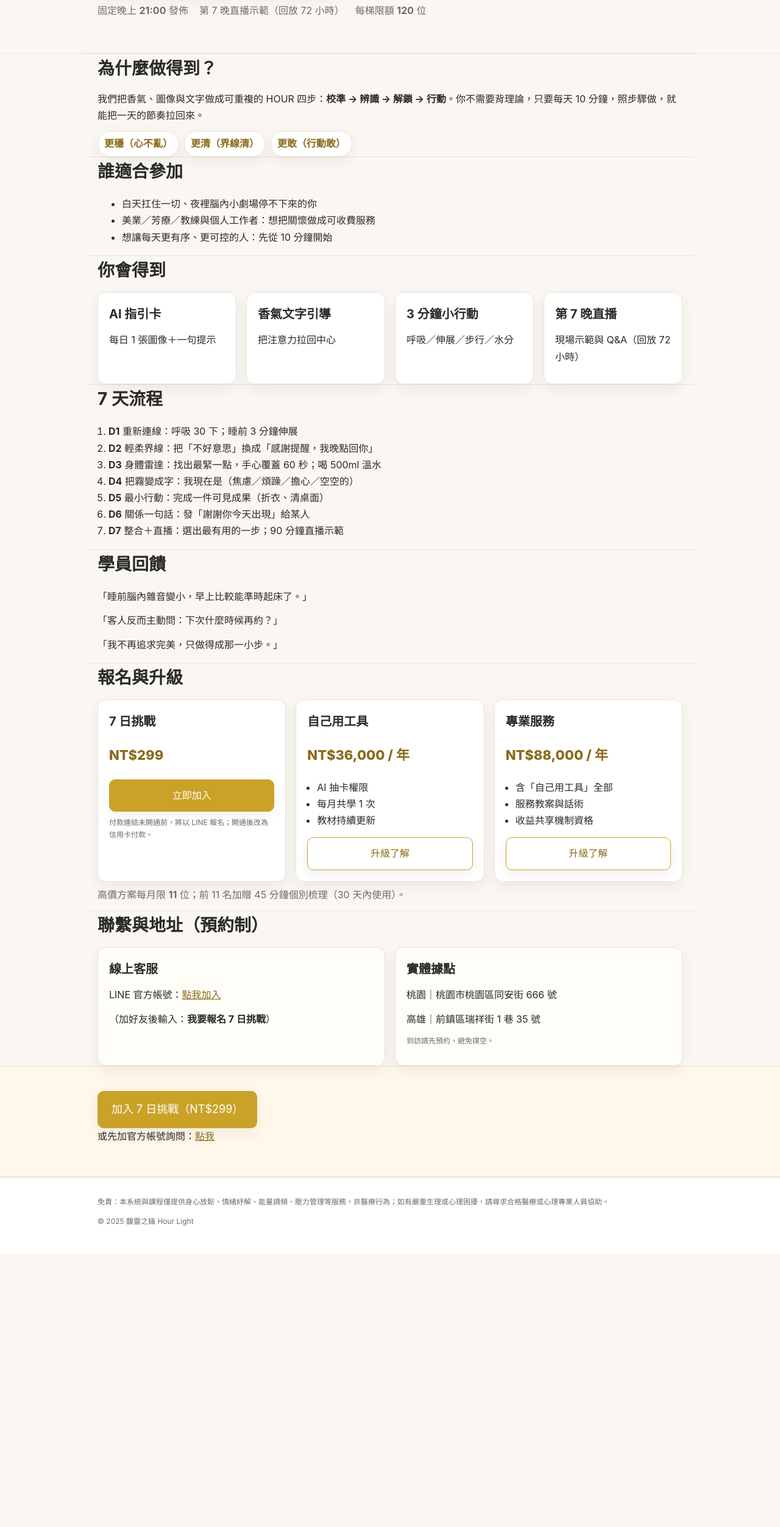
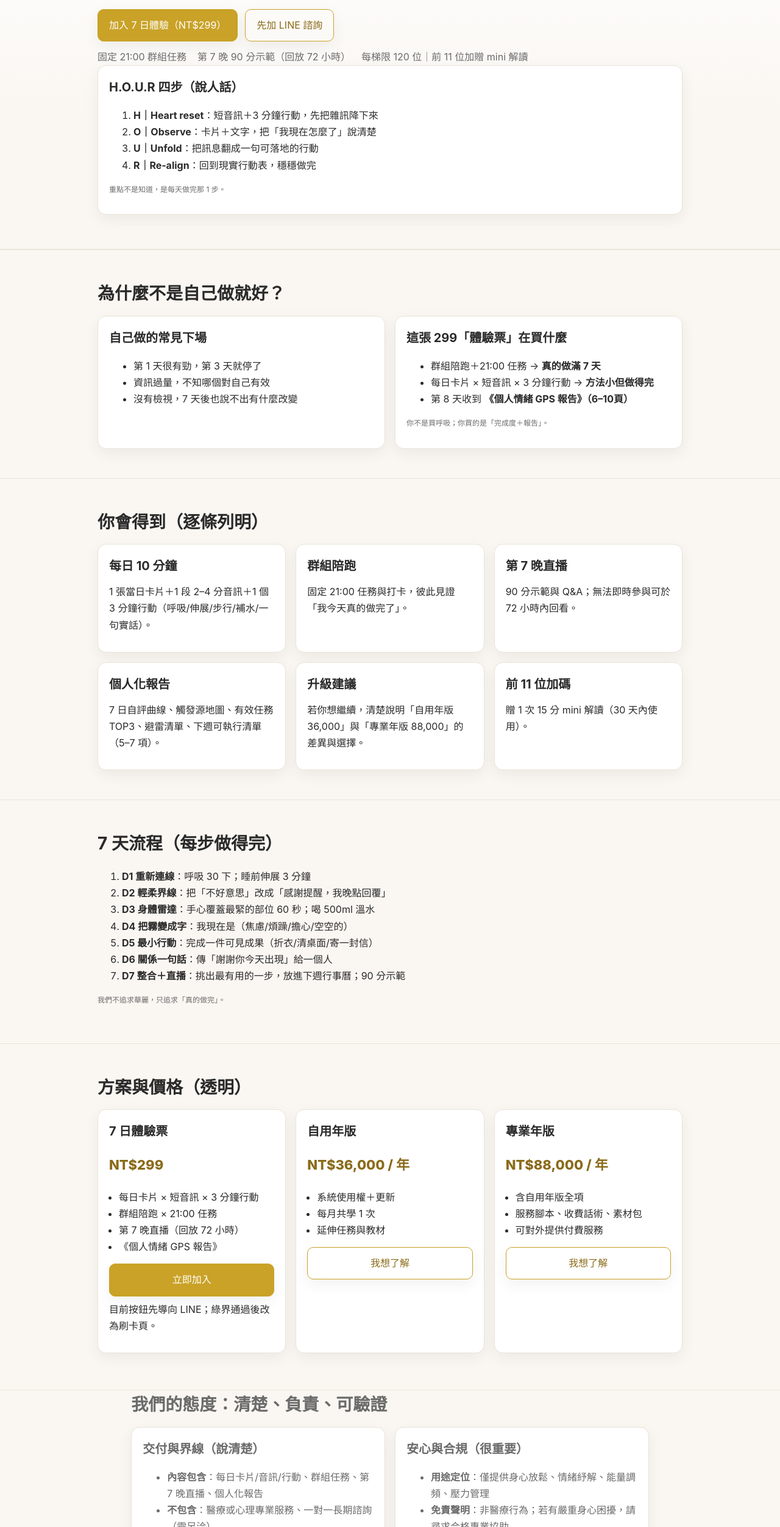
Before and after one commit to HourLight/11, a plain HTML site: page index.html in a window 1280 px wide. Shown: the part 296-2800 px from the top of the page at 61% size. Before the commit the page ends 2352 px from the top, so only its background shows below. Drawn offline with Linux system fonts and the light colour scheme.

Commit message:
Update index.html

```diff
--- a/index.html
+++ b/index.html
@@ -3,168 +3,213 @@
 <head>
   <meta charset="utf-8">
   <meta name="viewport" content="width=device-width, initial-scale=1">
-  <title>馥靈之鑰｜7日情緒紓解挑戰</title>
-  <meta name="description" content="七天看得見的情緒變化：每天10分鐘，香氣×文字×小行動，讓生活回到你手上。">
+  <title>馥靈之鑰｜7日情緒GPS體驗票｜透明一頁式</title>
+  <meta name="description" content="用H.O.U.R系統在7天內建立你的情緒GPS：每天10分鐘、群組陪跑、結束後提供個人化報告。安全用語＋完整交付＋合規資訊，一頁講清楚。">
   <link rel="stylesheet" href="styles.css">
-  <style>
-    /* Fallback fonts only; no external calls to keep file portable */
-  </style>
+  <style>body{font-family:-apple-system,BlinkMacSystemFont,"Noto Sans TC","Segoe UI",Arial,sans-serif}</style>
   <script>
-    // 👉 改這裡即可：等綠界金流審核通過，把下面三條連結換成你的 ECPay 收款連結
-    // 目前預設改為 LINE 官方帳號，確保上線即可收單（人工回覆）
-    window.LINKS = {
-      PAY_299: "https://line.me/ti/p/ExZKz8O2eh",
-      PAY_36K: "https://line.me/ti/p/ExZKz8O2eh",
-      PAY_88K: "https://line.me/ti/p/ExZKz8O2eh",
-      LINE: "https://line.me/ti/p/ExZKz8O2eh"
-    };
-    document.addEventListener('DOMContentLoaded', function() {
-      document.querySelectorAll('[data-link]').forEach(function(a) {
-        var key = a.getAttribute('data-link');
-        if (window.LINKS[key]) {
-          a.setAttribute('href', window.LINKS[key]);
-        }
-      });
+    // 付款連結：綠界開通後，請替換下列三行；未替換前，一律導向 LINE，避免漏單
+    window.PAY_299 = "https://line.me/ti/p/ExZKz8O2eh";   // ECPay 299
+    window.PAY_36K = "https://line.me/ti/p/ExZKz8O2eh";   // ECPay 36,000
+    window.PAY_88K = "https://line.me/ti/p/ExZKz8O2eh";   // ECPay 88,000
+    window.LINE_URL = "https://line.me/ti/p/ExZKz8O2eh";
+    document.addEventListener('DOMContentLoaded', () => {
+      document.querySelectorAll('[data-pay]').forEach(a => a.href = window[a.getAttribute('data-pay')] || window.LINE_URL);
+      document.querySelectorAll('[data-line]').forEach(a => a.href = window.LINE_URL);
+      document.getElementById('year').textContent = new Date().getFullYear();
     });
   </script>
 </head>
 <body>
-  <header class="hero">
-    <div class="wrap">
+  <header class="nav">
+    <div class="wrap nav-inner">
       <div class="brand">
-        <div class="logo" aria-hidden="true">HL</div>
-        <div class="brand-text">
-          <strong>馥靈之鑰®</strong>
+        <div class="logo">HL</div>
+        <div class="btxt">
+          <b>馥靈之鑰®</b>
           <span>情緒紓解 × 能量調頻 × 壓力管理</span>
         </div>
       </div>
-      <h1>七天看得見的情緒變化</h1>
-      <p class="sub">每天 10 分鐘，香氣 × 文字 × 小行動，讓生活回到你手上</p>
-      <div class="cta">
-        <a class="btn primary" data-link="PAY_299" aria-label="加入7日挑戰（NT$299）">加入 7 日挑戰（NT$299）</a>
-        <a class="btn outline" data-link="LINE" aria-label="加官方帳號諮詢">加官方帳號諮詢</a>
-      </div>
-      <ul class="trust">
-        <li>固定晚上 <b>21:00</b> 發佈</li>
-        <li>第 7 晚直播示範（回放 72 小時）</li>
-        <li>每梯限額 <b>120</b> 位</li>
-      </ul>
+      <nav class="links">
+        <a href="#why">為什麼</a>
+        <a href="#what">你會得到</a>
+        <a href="#days">流程</a>
+        <a href="#plans">方案</a>
+        <a href="#trust">合規與聯絡</a>
+      </nav>
+      <a class="btn primary sm" data-pay="PAY_299">加入 7 日體驗（NT$299）</a>
     </div>
   </header>
 
-  <section class="why wrap">
-    <h2>為什麼做得到？</h2>
-    <p>我們把香氣、圖像與文字做成可重複的 HOUR 四步：<b>校準 → 辨識 → 解鎖 → 行動</b>。你不需要背理論，只要每天 10 分鐘，照步驟做，就能把一天的節奏拉回來。</p>
-    <div class="pill-row">
-      <span class="pill">更穩（心不亂）</span>
-      <span class="pill">更清（界線清）</span>
-      <span class="pill">更敢（行動敢）</span>
-    </div>
-  </section>
-
-  <section class="who wrap">
-    <h2>誰適合參加</h2>
-    <ul class="bullets">
-      <li>白天扛住一切、夜裡腦內小劇場停不下來的你</li>
-      <li>美業／芳療／教練與個人工作者：想把關懷做成可收費服務</li>
-      <li>想讓每天更有序、更可控的人：先從 10 分鐘開始</li>
-    </ul>
-  </section>
-
-  <section class="get wrap">
-    <h2>你會得到</h2>
-    <div class="grid">
-      <div class="card"><h3>AI 指引卡</h3><p>每日 1 張圖像＋一句提示</p></div>
-      <div class="card"><h3>香氣文字引導</h3><p>把注意力拉回中心</p></div>
-      <div class="card"><h3>3 分鐘小行動</h3><p>呼吸／伸展／步行／水分</p></div>
-      <div class="card"><h3>第 7 晚直播</h3><p>現場示範與 Q&A（回放 72 小時）</p></div>
-    </div>
-  </section>
-
-  <section class="days wrap">
-    <h2>7 天流程</h2>
-    <ol class="days-list">
-      <li><b>D1</b> 重新連線：呼吸 30 下；睡前 3 分鐘伸展</li>
-      <li><b>D2</b> 輕柔界線：把「不好意思」換成「感謝提醒，我晚點回你」</li>
-      <li><b>D3</b> 身體雷達：找出最緊一點，手心覆蓋 60 秒；喝 500ml 溫水</li>
-      <li><b>D4</b> 把霧變成字：我現在是（焦慮／煩躁／擔心／空空的）</li>
-      <li><b>D5</b> 最小行動：完成一件可見成果（折衣、清桌面）</li>
-      <li><b>D6</b> 關係一句話：發「謝謝你今天出現」給某人</li>
-      <li><b>D7</b> 整合＋直播：選出最有用的一步；90 分鐘直播示範</li>
-    </ol>
-  </section>
-
-  <section class="social-proof wrap">
-    <h2>學員回饋</h2>
-    <ul class="quotes">
-      <li>「睡前腦內雜音變小，早上比較能準時起床了。」</li>
-      <li>「客人反而主動問：下次什麼時候再約？」</li>
-      <li>「我不再追求完美，只做得成那一小步。」</li>
-    </ul>
-  </section>
-
-  <section class="pricing wrap">
-    <h2>報名與升級</h2>
-    <div class="grid three">
-      <div class="card tall">
-        <h3>7 日挑戰</h3>
-        <p class="price">NT$299</p>
-        <a class="btn primary block" data-link="PAY_299" aria-label="加入7日挑戰">立即加入</a>
-        <p class="note">付款連結未開通前，將以 LINE 報名；開通後改為信用卡付款。</p>
+  <section class="hero">
+    <div class="wrap hero-grid">
+      <div class="copy">
+        <h1>7 天，把雜訊變小，讓自己穩下來</h1>
+        <p class="sub">這不是呼吸課，是一張體驗票：用 H.O.U.R 四步把資訊變系統、把練習變結果，最後交付一份《個人情緒 GPS 報告》。</p>
+        <div class="cta">
+          <a class="btn primary" data-pay="PAY_299">加入 7 日體驗（NT$299）</a>
+          <a class="btn ghost" data-line>先加 LINE 諮詢</a>
+        </div>
+        <ul class="trust">
+          <li>固定 21:00 群組任務</li>
+          <li>第 7 晚 90 分示範（回放 72 小時）</li>
+          <li>每梯限 120 位｜前 11 位加贈 mini 解讀</li>
+        </ul>
       </div>
-      <div class="card tall">
-        <h3>自己用工具</h3>
-        <p class="price">NT$36,000 / 年</p>
-        <ul class="mini">
-          <li>AI 抽卡權限</li>
-          <li>每月共學 1 次</li>
-          <li>教材持續更新</li>
-        </ul>
-        <a class="btn outline block" data-link="PAY_36K">升級了解</a>
-      </div>
-      <div class="card tall">
-        <h3>專業服務</h3>
-        <p class="price">NT$88,000 / 年</p>
-        <ul class="mini">
-          <li>含「自己用工具」全部</li>
-          <li>服務教案與話術</li>
-          <li>收益共享機制資格</li>
-        </ul>
-        <a class="btn outline block" data-link="PAY_88K">升級了解</a>
-      </div>
-    </div>
-    <p class="hint">高價方案每月限 <b>11</b> 位；前 11 名加贈 45 分鐘個別梳理（30 天內使用）。</p>
-  </section>
-
-  <section class="contact wrap">
-    <h2>聯繫與地址（預約制）</h2>
-    <div class="grid two">
-      <div class="card light">
-        <h3>線上客服</h3>
-        <p>LINE 官方帳號：<a data-link="LINE">點我加入</a></p>
-        <p>（加好友後輸入：<b>我要報名 7 日挑戰</b>）</p>
-      </div>
-      <div class="card light">
-        <h3>實體據點</h3>
-        <p>桃園｜桃園市桃園區同安街 666 號</p>
-        <p>高雄｜前鎮區瑞祥街 1 巷 35 號</p>
-        <p class="small">到訪請先預約，避免撲空。</p>
+      <div class="card">
+        <h3>H.O.U.R 四步（說人話）</h3>
+        <ol class="ol">
+          <li><b>H｜Heart reset</b>：短音訊＋3 分鐘行動，先把雜訊降下來</li>
+          <li><b>O｜Observe</b>：卡片＋文字，把「我現在怎麼了」說清楚</li>
+          <li><b>U｜Unfold</b>：把訊息翻成一句可落地的行動</li>
+          <li><b>R｜Re‑align</b>：回到現實行動表，穩穩做完</li>
+        </ol>
+        <p class="note">重點不是知道，是每天做完那 1 步。</p>
       </div>
     </div>
   </section>
 
-  <section class="cta2">
+  <section id="why" class="why">
     <div class="wrap">
-      <a class="btn primary big" data-link="PAY_299">加入 7 日挑戰（NT$299）</a>
-      <p class="subtle">或先加官方帳號詢問：<a data-link="LINE">點我</a></p>
+      <h2>為什麼不是自己做就好？</h2>
+      <div class="grid two">
+        <div class="card">
+          <h3>自己做的常見下場</h3>
+          <ul class="ul">
+            <li>第 1 天很有勁，第 3 天就停了</li>
+            <li>資訊過量，不知哪個對自己有效</li>
+            <li>沒有檢視，7 天後也說不出有什麼改變</li>
+          </ul>
+        </div>
+        <div class="card hi">
+          <h3>這張 299「體驗票」在買什麼</h3>
+          <ul class="ul">
+            <li>群組陪跑＋21:00 任務 → <b>真的做滿 7 天</b></li>
+            <li>每日卡片 × 短音訊 × 3 分鐘行動 → <b>方法小但做得完</b></li>
+            <li>第 8 天收到 <b>《個人情緒 GPS 報告》（6–10頁）</b></li>
+          </ul>
+          <p class="note">你不是買呼吸；你買的是「完成度＋報告」。</p>
+        </div>
+      </div>
     </div>
   </section>
 
-  <footer class="footer">
+  <section id="what" class="what">
     <div class="wrap">
-      <p class="legal">免責：本系統與課程僅提供身心放鬆、情緒紓解、能量調頻、壓力管理等服務，非醫療行為；如有嚴重生理或心理困擾，請尋求合格醫療或心理專業人員協助。</p>
-      <p class="copyright">© 2025 馥靈之鑰 Hour Light</p>
+      <h2>你會得到（逐條列明）</h2>
+      <div class="grid three">
+        <div class="card"><h3>每日 10 分鐘</h3><p>1 張當日卡片＋1 段 2–4 分音訊＋1 個 3 分鐘行動（呼吸/伸展/步行/補水/一句實話）。</p></div>
+        <div class="card"><h3>群組陪跑</h3><p>固定 21:00 任務與打卡，彼此見證「我今天真的做完了」。</p></div>
+        <div class="card"><h3>第 7 晚直播</h3><p>90 分示範與 Q&A；無法即時參與可於 72 小時內回看。</p></div>
+        <div class="card"><h3>個人化報告</h3><p>7 日自評曲線、觸發源地圖、有效任務 TOP3、避雷清單、下週可執行清單（5–7 項）。</p></div>
+        <div class="card"><h3>升級建議</h3><p>若你想繼續，清楚說明「自用年版 36,000」與「專業年版 88,000」的差異與選擇。</p></div>
+        <div class="card"><h3>前 11 位加碼</h3><p>贈 1 次 15 分 mini 解讀（30 天內使用）。</p></div>
+      </div>
     </div>
-  </footer>
+  </section>
+
+  <section id="days" class="days">
+    <div class="wrap">
+      <h2>7 天流程（每步做得完）</h2>
+      <ol class="ol days-ol">
+        <li><b>D1 重新連線</b>：呼吸 30 下；睡前伸展 3 分鐘</li>
+        <li><b>D2 輕柔界線</b>：把「不好意思」改成「感謝提醒，我晚點回覆」</li>
+        <li><b>D3 身體雷達</b>：手心覆蓋最緊的部位 60 秒；喝 500ml 溫水</li>
+        <li><b>D4 把霧變成字</b>：我現在是（焦慮/煩躁/擔心/空空的）</li>
+        <li><b>D5 最小行動</b>：完成一件可見成果（折衣/清桌面/寄一封信）</li>
+        <li><b>D6 關係一句話</b>：傳「謝謝你今天出現」給一個人</li>
+        <li><b>D7 整合＋直播</b>：挑出最有用的一步，放進下週行事曆；90 分示範</li>
+      </ol>
+      <p class="note">我們不追求華麗，只追求「真的做完」。</p>
+    </div>
+  </section>
+
+  <section id="plans" class="plans">
+    <div class="wrap">
+      <h2>方案與價格（透明）</h2>
+      <div class="grid three">
+        <div class="card tall">
+          <h3>7 日體驗票</h3>
+          <p class="price">NT$299</p>
+          <ul class="mini">
+            <li>每日卡片 × 短音訊 × 3 分鐘行動</li>
+            <li>群組陪跑 × 21:00 任務</li>
+            <li>第 7 晚直播（回放 72 小時）</li>
+            <li>《個人情緒 GPS 報告》</li>
+          </ul>
+          <a class="btn primary block" data-pay="PAY_299">立即加入</a>
+          <p class="tip">目前按鈕先導向 LINE；綠界通過後改為刷卡頁。</p>
+        </div>
+        <div class="card tall">
+          <h3>自用年版</h3>
+          <p class="price">NT$36,000 / 年</p>
+          <ul class="mini">
+            <li>系統使用權＋更新</li>
+            <li>每月共學 1 次</li>
+            <li>延伸任務與教材</li>
+          </ul>
+          <a class="btn ghost block" data-pay="PAY_36K">我想了解</a>
+        </div>
+        <div class="card tall">
+          <h3>專業年版</h3>
+          <p class="price">NT$88,000 / 年</p>
+          <ul class="mini">
+            <li>含自用年版全項</li>
+            <li>服務腳本、收費話術、素材包</li>
+            <li>可對外提供付費服務</li>
+          </ul>
+          <a class="btn ghost block" data-pay="PAY_88K">我想了解</a>
+        </div>
+      </div>
+    </div>
+  </section>
+
+  <section id="trust" class="trust">
+    <div class="wrap">
+      <h2>我們的態度：清楚、負責、可驗證</h2>
+      <div class="grid two">
+        <div class="card">
+          <h3>交付與界線（說清楚）</h3>
+          <ul class="ul">
+            <li><b>內容包含</b>：每日卡片/音訊/行動、群組任務、第 7 晚直播、個人化報告</li>
+            <li><b>不包含</b>：醫療或心理專業服務、一對一長期諮詢（需另洽）</li>
+            <li><b>付款</b>：採綠界（信用卡/超商/ATM）；目前先以 LINE 受理</li>
+          </ul>
+        </div>
+        <div class="card">
+          <h3>安心與合規（很重要）</h3>
+          <ul class="ul">
+            <li><b>用途定位</b>：僅提供身心放鬆、情緒紓解、能量調頻、壓力管理</li>
+            <li><b>免責聲明</b>：非醫療行為；若有嚴重身心困擾，請尋求合格專業協助</li>
+            <li><b>退款政策</b>：線上即時使用之數位內容，啟用後依法通常不適用七日鑑賞；重複扣款/技術異常，7 日內來信處理</li>
+          </ul>
+        </div>
+      </div>
+
+      <div class="grid two">
+        <div class="card">
+          <h3>聯絡資訊（可查）</h3>
+          <p>品牌：馥靈之鑰® Hour Light</p>
+          <p>LINE：<a data-line>https://line.me/ti/p/ExZKz8O2eh</a></p>
+          <p>Email：<a href="mailto:judyanee@gmail.com">judyanee@gmail.com</a></p>
+          <p>電話：<a href="tel:+886905723595">0905-723-595</a></p>
+          <p>地址：桃園市桃園區同安街666號｜高雄市前鎮區瑞祥街1巷35號</p>
+        </div>
+        <div class="card">
+          <h3>常見疑問（直球回答）</h3>
+          <details><summary>我自己也能做，為何要付 299？</summary><p>可以。差別在於這裡有陪跑與檢視，並在第 8 天提供一份可執行的個人化報告，讓你知道「接下來怎麼做」。</p></details>
+          <details><summary>會不會很玄？看不懂？</summary><p>不走玄語。每天只有一張卡、一段短音訊、一個 3 分鐘行動。重點是能完成，而且看得懂成果。</p></details>
+          <details><summary>會被強推高價嗎？</summary><p>第 7 晚會說明升級選項，但不關門逼單、不私訊追售。你仍然會收到完整報告。</p></details>
+        </div>
+      </div>
+
+      <p class="fine">© <span id="year"></span> 馥靈之鑰® Hour Light．僅供身心放鬆、情緒紓解、能量調頻、壓力管理之用途。</p>
+    </div>
+  </section>
+
+  <div class="float-cta">
+    <a class="btn primary" data-pay="PAY_299">加入 7 日體驗（NT$299）</a>
+    <a class="btn ghost" data-line>加 LINE 諮詢</a>
+  </div>
 </body>
 </html>
```
